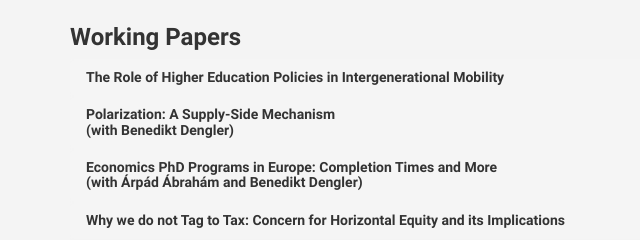
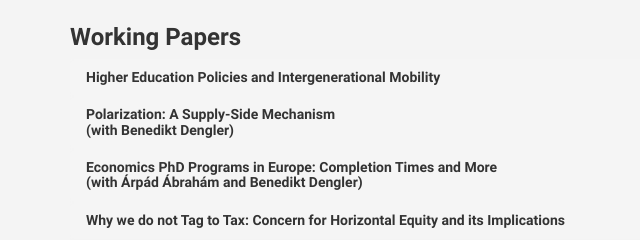
Before and after one commit to vinzenzziesemer/vinzenzziesemer.github.io, a plain HTML site: page research.html in a window 1280 px wide. Shown: the part 148-388 px from the top of the page, 0-640 px from the left. Drawn offline with Linux system fonts and the light colour scheme.

Commit message:
Title change

```diff
--- a/research.html
+++ b/research.html
@@ -109,7 +109,7 @@
   <div class="panel-custom panel-default">
     <div class="panel-heading pointer" role="tab" id="heading174" role="button" data-toggle="collapse" href="#collapse174" aria-expanded="true" aria-controls="collapse174">
       <h4 class="panel-title">
-        The Role of Higher Education Policies in Intergenerational Mobility
+        Higher Education Policies and Intergenerational Mobility
       </h4>
     </div>
     <div id="collapse174" class="panel-collapse collapse" role="tabpanel" aria-labelledby="heading174">
```
